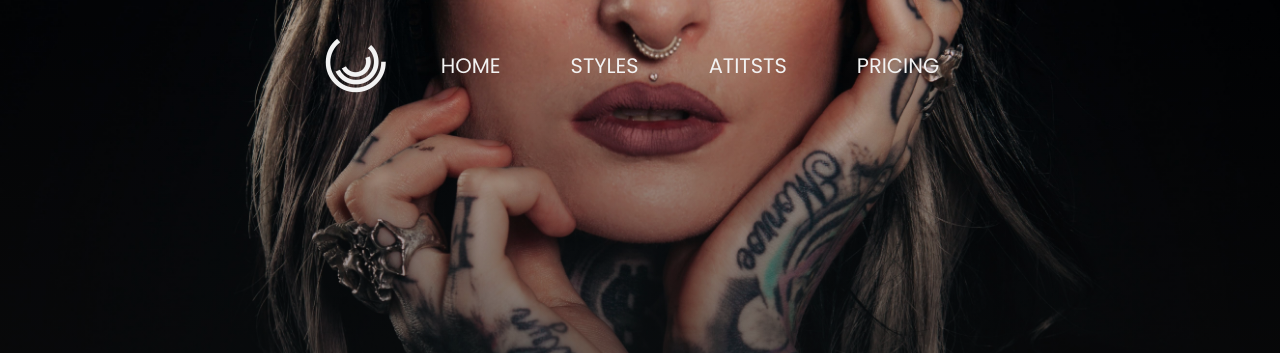
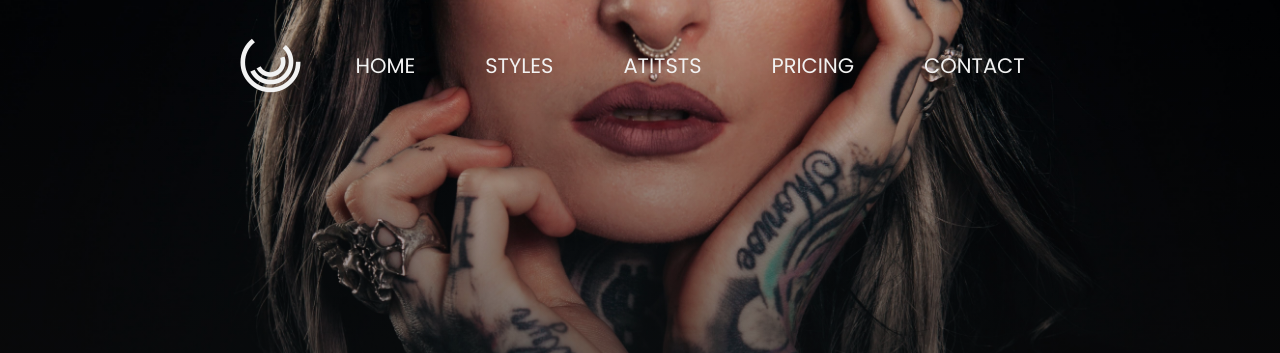
Before and after one commit to Kathir47/Tattoo-Web, a plain HTML site: page index.html in a window 1280 px wide. Shown: the top 353 px of the page. Drawn offline with Linux system fonts and the light colour scheme.

Commit message:
Update index.html

```diff
--- a/index.html
+++ b/index.html
@@ -18,6 +18,7 @@
 			<li><a href="#style" onclick="toggleMenu()">styles</a></li>
 			<li><a href="#artists" onclick="toggleMenu()">atitsts</a></li>
 			<li><a href="#pricing" onclick="toggleMenu()">pricing</a></li>
+			<li><a href="#contact" onclick="toggleMenu()">contact</a></li>
 		</ul>
 	</header>
 
@@ -99,7 +100,7 @@
 		</div>
 
 	</section>
-	<footer class="footer">
+	<footer class="footer" id="contact">
 		<div class="heading">
 			<h2> About Us</h2>
 		</div>
```
